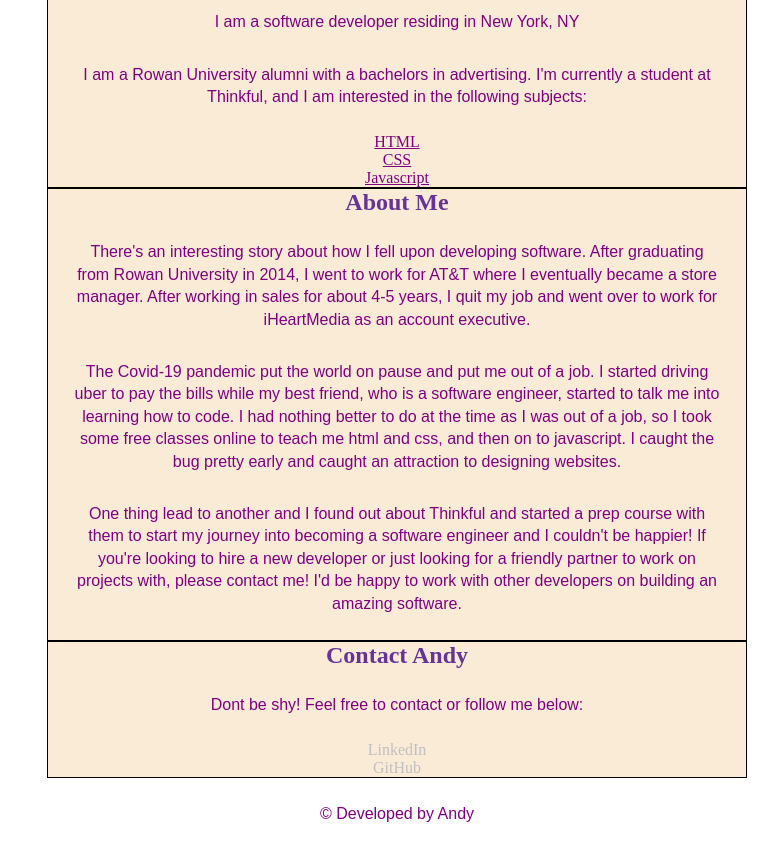
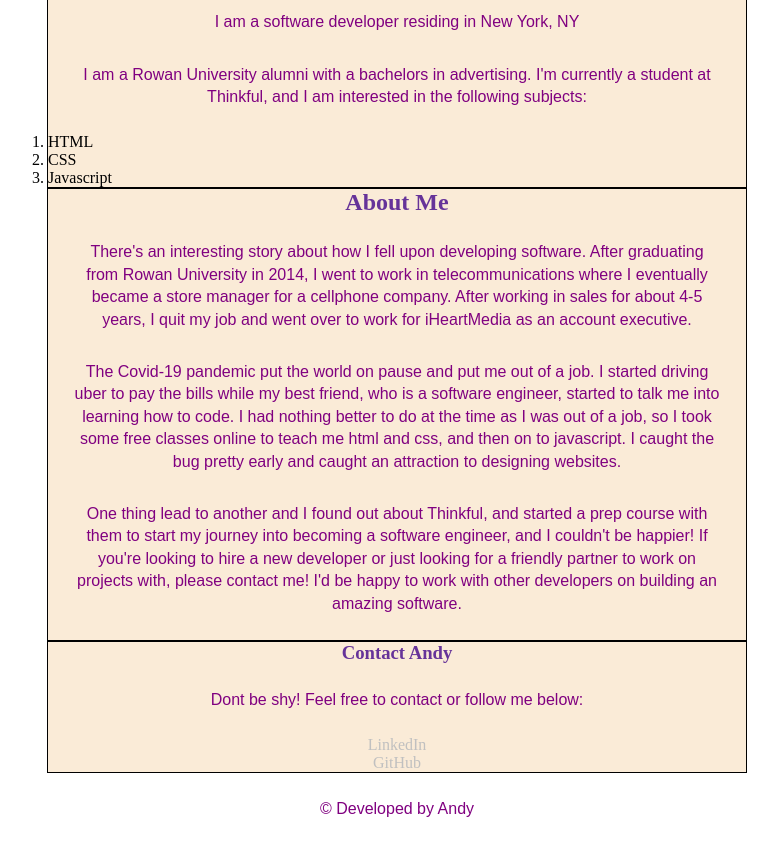
Before and after one commit to developedbyandy/MyPortfolio, a plain HTML site: page index.html in a window 1280 px wide. Shown: the part 420-1271 px from the top of the page, without its empty margins (243-1021 px from the left). Drawn offline with Linux system fonts and the light colour scheme; a script that the page names is missing.

Commit message:
Final "First Website" (Thinkful

```diff
--- a/index.html
+++ b/index.html
@@ -38,11 +38,11 @@
 
         <p>I am a Rowan University alumni with a bachelors in advertising. I'm currently a student at Thinkful, and I am interested in the following subjects:</p>
 
-            <ul>
+            <ol>
                 <li>HTML</li>
                 <li>CSS</li>
                 <li>Javascript</li>
-            </ul>
+            </ol>
 
   </div>
 <hr>
@@ -54,7 +54,11 @@
 
     <h2>About Me</h2>
     </header>
-    <p>There's an interesting story about how I fell upon developing software. After graduating from Rowan University in 2014, I went to work for AT&T where I eventually became a store manager. After working in sales for about 4-5 years, I quit my job and went over to work for iHeartMedia as an account executive. <p>The Covid-19 pandemic put the world on pause and put me out of a job. I started driving uber to pay the bills while my best friend, who is a software engineer, started to talk me into learning how to code. I had nothing better to do at the time as I was out of a job, so I took some free classes online to teach me html and css, and then on to javascript. I caught the bug pretty early and caught an attraction to designing websites.</p> <p>One thing lead to another and I found out about Thinkful and started a prep course with them to start my journey into becoming a software engineer and I couldn't be happier! If you're looking to hire a new developer or just looking for a friendly partner to work on projects with, please contact me! I'd be happy to work with other developers on building an amazing software. </p>
+    <p>There's an interesting story about how I fell upon developing software. After graduating from Rowan University in 2014, I went to work in telecommunications where I eventually became a store manager for a cellphone company. After working in sales for about 4-5 years, I quit my job and went over to work for iHeartMedia as an account executive.
+
+    <p>The Covid-19 pandemic put the world on pause and put me out of a job. I started driving uber to pay the bills while my best friend, who is a software engineer, started to talk me into learning how to code. I had nothing better to do at the time as I was out of a job, so I took some free classes online to teach me html and css, and then on to javascript. I caught the bug pretty early and caught an attraction to designing websites.</p>
+
+    <p>One thing lead to another and I found out about Thinkful, and started a prep course with them to start my journey into becoming a software engineer, and I couldn't be happier! If you're looking to hire a new developer or just looking for a friendly partner to work on projects with, please contact me! I'd be happy to work with other developers on building an amazing software. </p>
 </article>
 
 <hr>
@@ -64,7 +68,7 @@
 <div class="wrapper">
 <article id="Contact">
     <header>
-        <h2>Contact Andy</h2>
+        <h3>Contact Andy</h3>
     </header>
         <p>Dont be shy! Feel free to contact or follow me below: </p>
     <ul>
```
